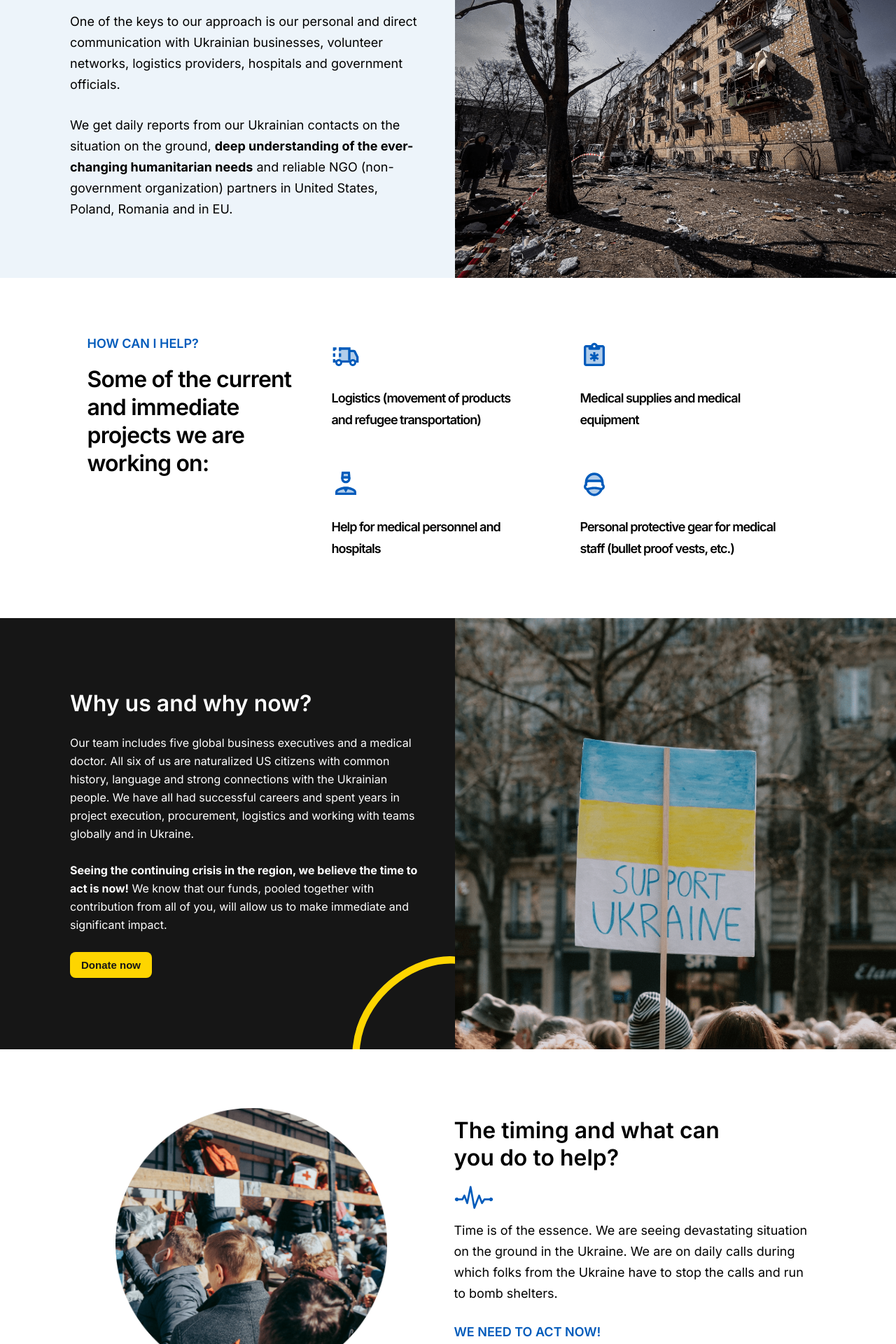
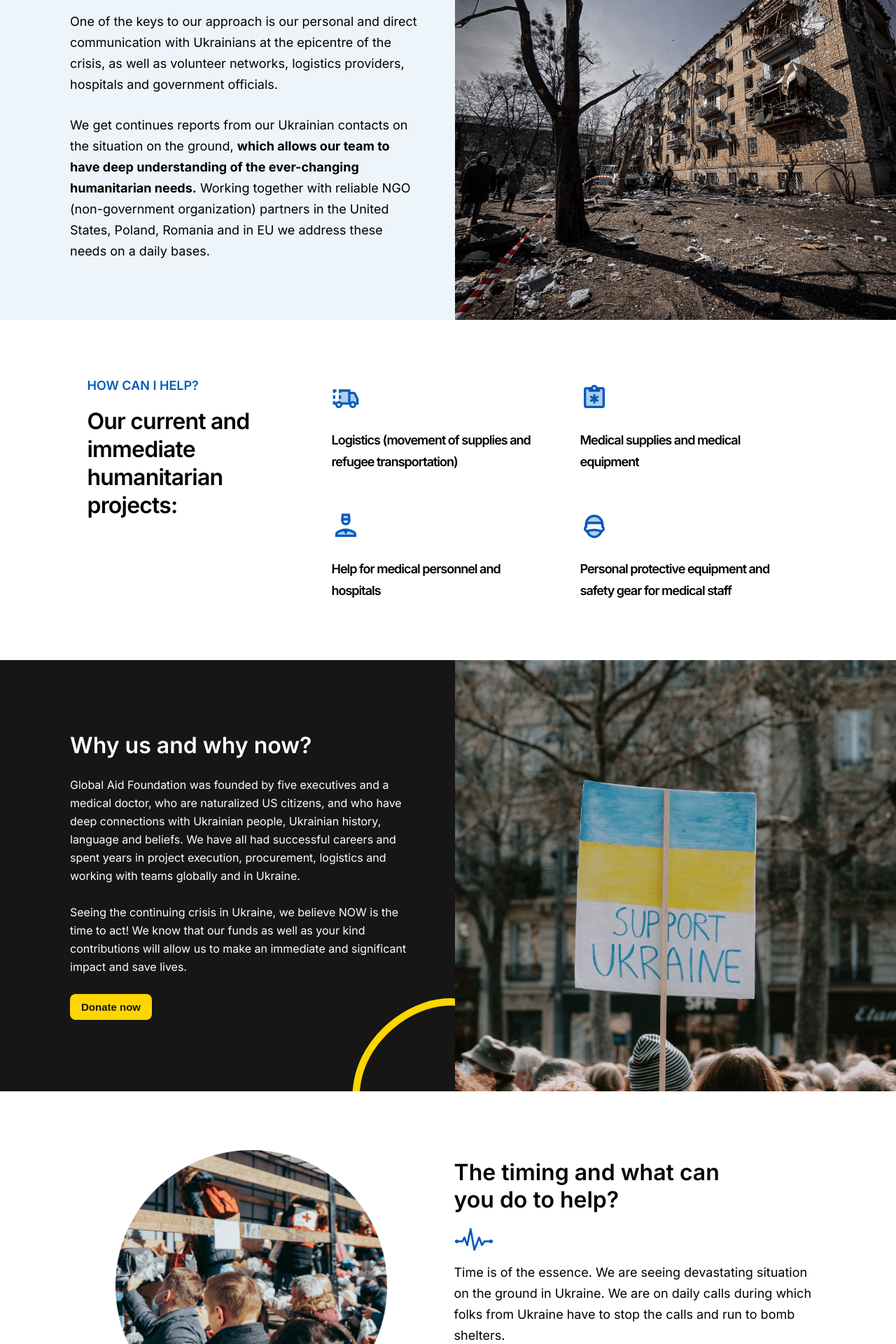
Before and after one commit to manooll/ukraine-charity, a React (Create React App) app: page / in a window 1280 px wide. Shown: the part 2318-4238 px from the top of the page at 70% size. Built offline with nearby package versions, Linux system fonts and the light colour scheme.

Commit message:
change text

```diff
--- a/src/blocks/approach.jsx
+++ b/src/blocks/approach.jsx
@@ -20,10 +20,10 @@ export const Approach = () => {
           <$Left>
             <$Smalltitle>We understand</$Smalltitle>
             <$Description>
-              One of the keys to our approach is our personal and direct communication with Ukrainian businesses, volunteer networks, logistics providers, hospitals and government officials.
+              One of the keys to our approach is our personal and direct communication with Ukrainians at the epicentre of the crisis, as well as volunteer networks, logistics providers, hospitals and government officials.
             </$Description>
             <$Description>
-              We get daily reports from our Ukrainian contacts on the situation on the ground, <span>deep understanding of the ever-changing humanitarian needs</span> and reliable NGO (non-government organization) partners in United States, Poland, Romania and in EU.
+              We get continues reports from our Ukrainian contacts on the situation on the ground, <span>which allows our team to have deep understanding of the ever-changing humanitarian needs.</span> Working together with reliable NGO (non-government organization) partners in the United States, Poland, Romania and in EU we address these needs on a daily bases.
             </$Description>
           </$Left>
           <$Right />
--- a/src/blocks/contact.jsx
+++ b/src/blocks/contact.jsx
@@ -1,4 +1,4 @@
-import React, { useState } from 'react';
+import React from 'react';
 import { useForm } from 'react-hook-form';
 import emailjs from '@emailjs/browser';
 import { $Contact, $FormContainer, $Form, $Title, $Label, $Input, $Textarea, $Submit, $Error } from './contact.styled';
@@ -24,7 +24,6 @@ export const Contact = () => {
           <$Title>Contact Us</$Title>
           <$Form onSubmit={handleSubmit(onSubmit)} id='contact-form'>
             {/* Email */}
-            {console.log(errors)};
             <$Label>
               <span>Email*</span>
               <$Input
--- a/src/blocks/contact.styled.js
+++ b/src/blocks/contact.styled.js
@@ -34,7 +34,7 @@ export const $Form = styled.form`
   flex-direction: column;
 `;
 
-export const $Label = styled.label`
+export const $Label = styled.div`
   position: relative;
   margin-bottom: 24px;
 
--- a/src/blocks/donation.styled.js
+++ b/src/blocks/donation.styled.js
@@ -114,10 +114,6 @@ export const $PaypalForm = styled.div`
     font-size: 15px;
   }
 
-  > label span {
-    top: -32px;
-  }
-
   > div:last-child {
     display: flex;
     justify-content: center;
@@ -169,6 +165,11 @@ export const $ListItem = styled.li`
   height: 49px;
   box-sizing: border-box;
   letter-spacing: -1px;
+  transition: .1s ease-in;
+
+  :hover {
+    background: ${({ isActive }) => isActive ? 'transparent': '#D5E9FA'};
+  }
 
   @media ${device.tabletL} {
 
--- a/src/blocks/footer.jsx
+++ b/src/blocks/footer.jsx
@@ -35,11 +35,12 @@ export const Footer = () => {
             </$List>
           </$Nav>
           <$Right>
-            <a href="tel:+11234567890">+1 123 4567890</a>
-            <a href="tel:+11239876543">+1 123 9876543</a>
-            <a target="_blank" href="https://www.google.com/maps/search/New+York,+Loft+Pie,+22+Pink+Street/@40.8724068,-74.0461456,17z/data=!3m1!4b1">
-              New York, Loft Pie, 22 Pink Street
+            <a target="_blank" href="https://www.google.com/maps/place/503+Washington+Ave+%232c,+Newtown,+PA+18940,+%D0%A1%D0%A8%D0%90/@40.2291181,-74.9306173,17z/data=!3m1!4b1!4m5!3m4!1s0x89c154f334f3e707:0x285dd94510e9cccc!8m2!3d40.2291181!4d-74.9284286">
+              503 E Washington Ave Ste. 2C, Newtown, PA. 18940
             </a>
+            <span>
+              © Global Aid Foundation Inc
+            </span>
           </$Right>
         </$FooterWrap>
       </Container>
--- a/src/blocks/footer.styled.js
+++ b/src/blocks/footer.styled.js
@@ -71,28 +71,37 @@ export const $ListItem = styled(Link)`
   :hover {
     color: ${Colors.yellow};
   }
+
+  :last-child {
+    color: ${Colors.yellow};
+    font-weight: 700;
+  }
+
+  :last-child:hover {
+    color: ${Colors.blue};
+  }
 `;
 
 export const $Right = styled.div`
   display: flex;
   flex-direction: column;
-  max-width: 157px;
+  max-width: 227px;
 
-  > a {
+  > a,
+  > span {
     font-size: 14px;
     color: ${Colors.white};
-    font-weight: bold;
+    font-weight: normal;
+    opacity: .6;
     text-decoration: none;
-    margin-bottom: 10px;
-
-    :hover {
-      color: ${Colors.yellow};
-    }
+    margin-bottom: 16px;
   }
 
-  > a:last-child {
-    font-weight: normal;
-    opacity: .6;
-    margin-top: 10px;
+  > a:hover {
+    color: ${Colors.yellow};
+  }
+
+  @media ${device.tabletL} {
+    max-width: 157px;
   }
 `;
--- a/src/blocks/help.jsx
+++ b/src/blocks/help.jsx
@@ -8,10 +8,10 @@ import mask from '../assets/img/mask.svg';
 
 export const Help = () => {
   const [ list ] = useState([
-    { icon: shipped, text: 'Logistics (movement of products and refugee transportation)' },
+    { icon: shipped, text: 'Logistics (movement of supplies and refugee transportation)' },
     { icon: treatment, text: 'Medical supplies and medical equipment' },
     { icon: doctor, text: 'Help for medical personnel and hospitals' },
-    { icon: mask, text: 'Personal protective gear for medical staff (bullet proof vests, etc.)' },
+    { icon: mask, text: 'Personal protective equipment and safety gear for medical staff' },
   ]);
 
   return (
@@ -20,7 +20,7 @@ export const Help = () => {
         <$HelpWrap>
           <$Left>
             <$Smalltitle>HOW CAN I HELP?</$Smalltitle>
-            <$Title>Some of the current and immediate projects we are working on:</$Title>
+            <$Title>Our current and immediate humanitarian projects:</$Title>
           </$Left>
           <$Right>
             <$List>
--- a/src/blocks/timing.jsx
+++ b/src/blocks/timing.jsx
@@ -12,7 +12,7 @@ export const Timing = () => {
             <$Title>The timing and what can you do to help?</$Title>
             <$Icon />
             <$Description>
-              Time is of the essence. We are seeing devastating situation on the ground in the Ukraine. We are on daily calls during which folks from the Ukraine have to stop the calls and run to bomb shelters.
+              Time is of the essence. We are seeing devastating situation on the ground in Ukraine. We are on daily calls during which folks from Ukraine have to stop the calls and run to bomb shelters.
             </$Description>
             <$Smalltitle>We need to act now!</$Smalltitle>
             <$Description>
--- a/src/blocks/war.jsx
+++ b/src/blocks/war.jsx
@@ -18,7 +18,7 @@ export const War = () => {
               The war in the Ukraine, which we have all been watching unfolding on our TV screens, <span>is affecting families, children, cities and countries. </span>
             </$Description>
             <$Description>
-              While we have been in touch with families in Ukraine and have been trying our best to assist with both dollars and connections, we feel at this time we must do more to address the growing humanitarian crisis.
+              While we have been in touch with families in Ukraine and have been assisting with funds and connections, we feel at this time we must do more to address the growing humanitarian crisis.
             </$Description>
             <Link
               to='donation'
--- a/src/blocks/why-us.jsx
+++ b/src/blocks/why-us.jsx
@@ -8,8 +8,8 @@ export const WhyUs = () => {
     <$WhyUs id='why-us'>
       <$Left>
         <$Title>Why us and why now?</$Title>
-        <$Description>Our team includes five global business executives and a medical doctor. All six of us are naturalized US citizens with common history, language and strong connections with the Ukrainian people. We have all had successful careers and spent years in project execution, procurement, logistics and working with teams globally and in Ukraine.</$Description>
-        <$Description><span>Seeing the continuing crisis in the region, we believe the time to act is now!</span> We know that our funds, pooled together with contribution from all of you, will allow us to make immediate and significant impact.</$Description>
+        <$Description>Global Aid Foundation was founded by five executives and a medical doctor, who are naturalized US citizens, and who have deep connections with Ukrainian people, Ukrainian history, language and beliefs. We have all had successful careers and spent years in project execution, procurement, logistics and working with teams globally and in Ukraine.</$Description>
+        <$Description>Seeing the continuing crisis in Ukraine, we believe NOW is the time to act! We know that our funds as well as your kind contributions will allow us to make an immediate and significant impact and save lives.</$Description>
         <Link
           to='donation'
           smooth={true}
```
